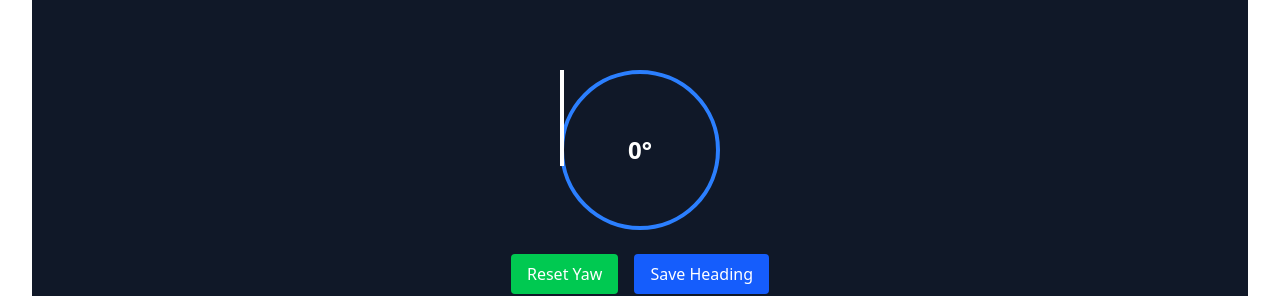
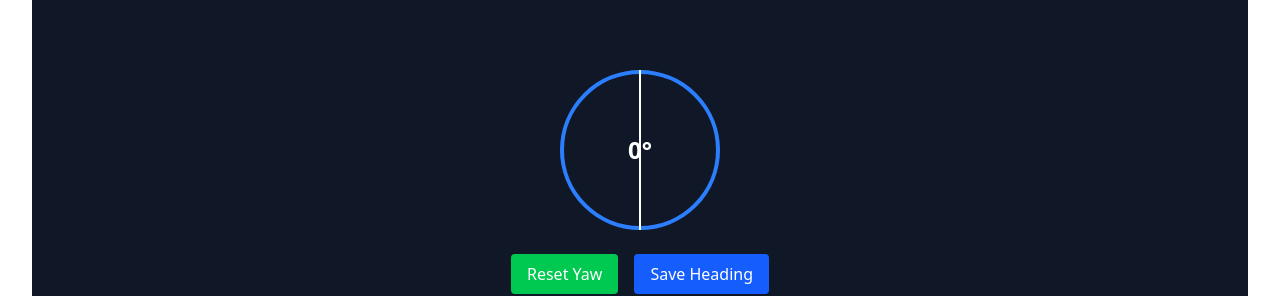
Before and after one commit to CadenMcAllister/SpikeRobotHeading, a React (Vite) app: page / in a window 1280 px wide. Shown: the part 250-546 px from the top of the page. Built offline with nearby package versions, Linux system fonts and the light colour scheme.

Commit message:
Update App.tsx

```diff
--- a/src/App.tsx
+++ b/src/App.tsx
@@ -52,21 +52,27 @@ export default function App() {
       <div className="relative w-40 h-40">
         <motion.div
           className="w-40 h-40 border-4 border-blue-500 rounded-full flex items-center justify-center text-2xl font-bold"
-          animate={{rotate: -heading }}
+          animate={{ rotate: -heading }}
           transition={{ type: "spring", stiffness: 120, damping: 10 }}
         >
           {Math.round(heading)}°
         </motion.div>
 
-        {/* Ray pointer */}
+        {/* Ray pointer from center to edge */}
         <motion.div
-          className="absolute w-1 h-24 bg-white top-0 left-0 origin-top"
+          className="absolute bg-white"
           style={{
-            transform: `rotate(${heading}deg)`,
-            transformOrigin: "center center", // Ensures the ray rotates from the center of the circle
+            width: "2px", // Narrow width for the ray
+            height: "100%", // Full height of the circle to reach the edge
+            transform: `rotate(${heading}deg)`, // Rotate based on heading
+            transformOrigin: "center center", // Make sure it rotates from the center
+            top: 0,
+            left: "50%",
+            transform: `rotate(${heading}deg) translateX(-50%)`,
           }}
         ></motion.div>
 
+        {/* Saved ticks */}
         {snapshots.map((snap, i) => {
           const angle = (snap * Math.PI) / 180;
           const radius = 80;
```
